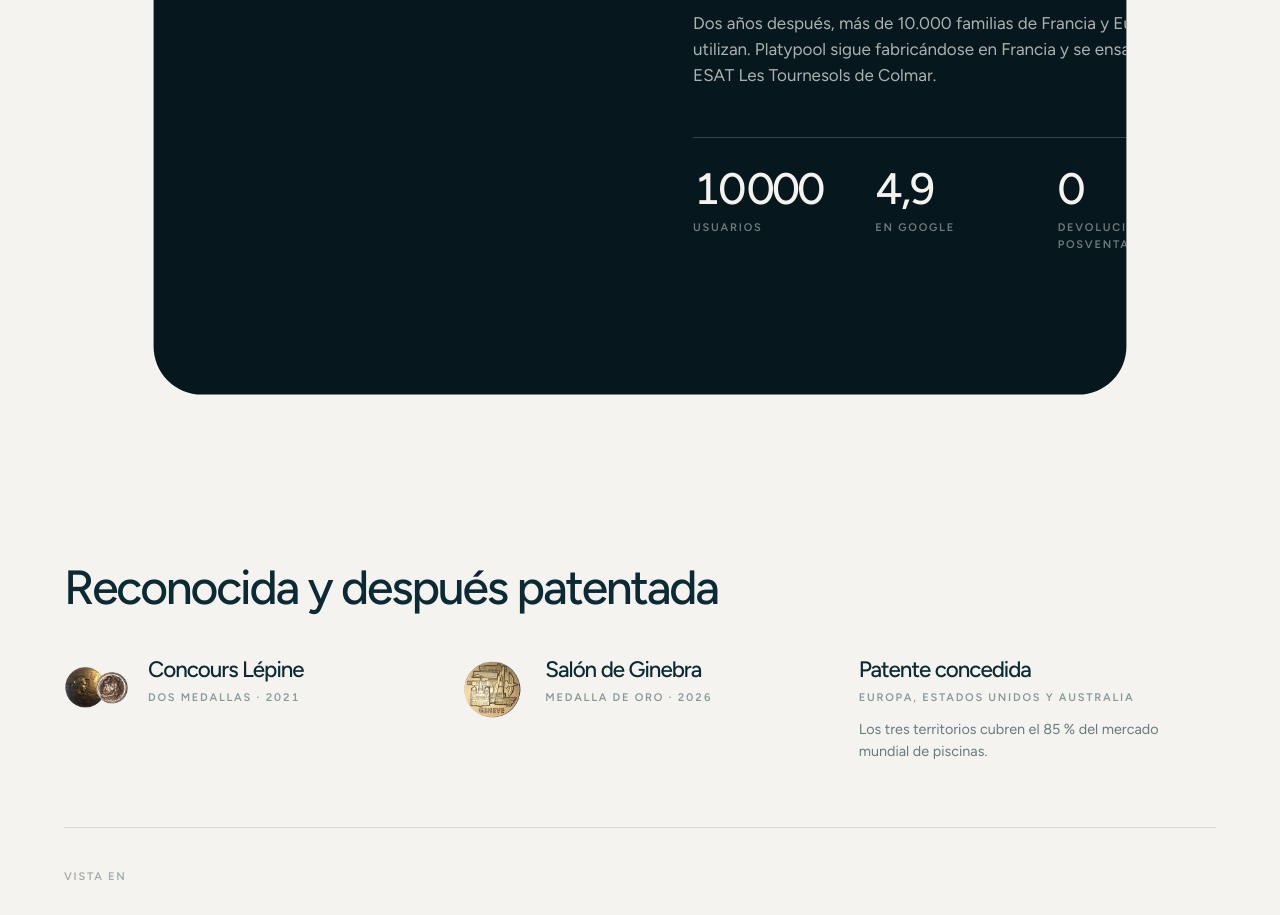
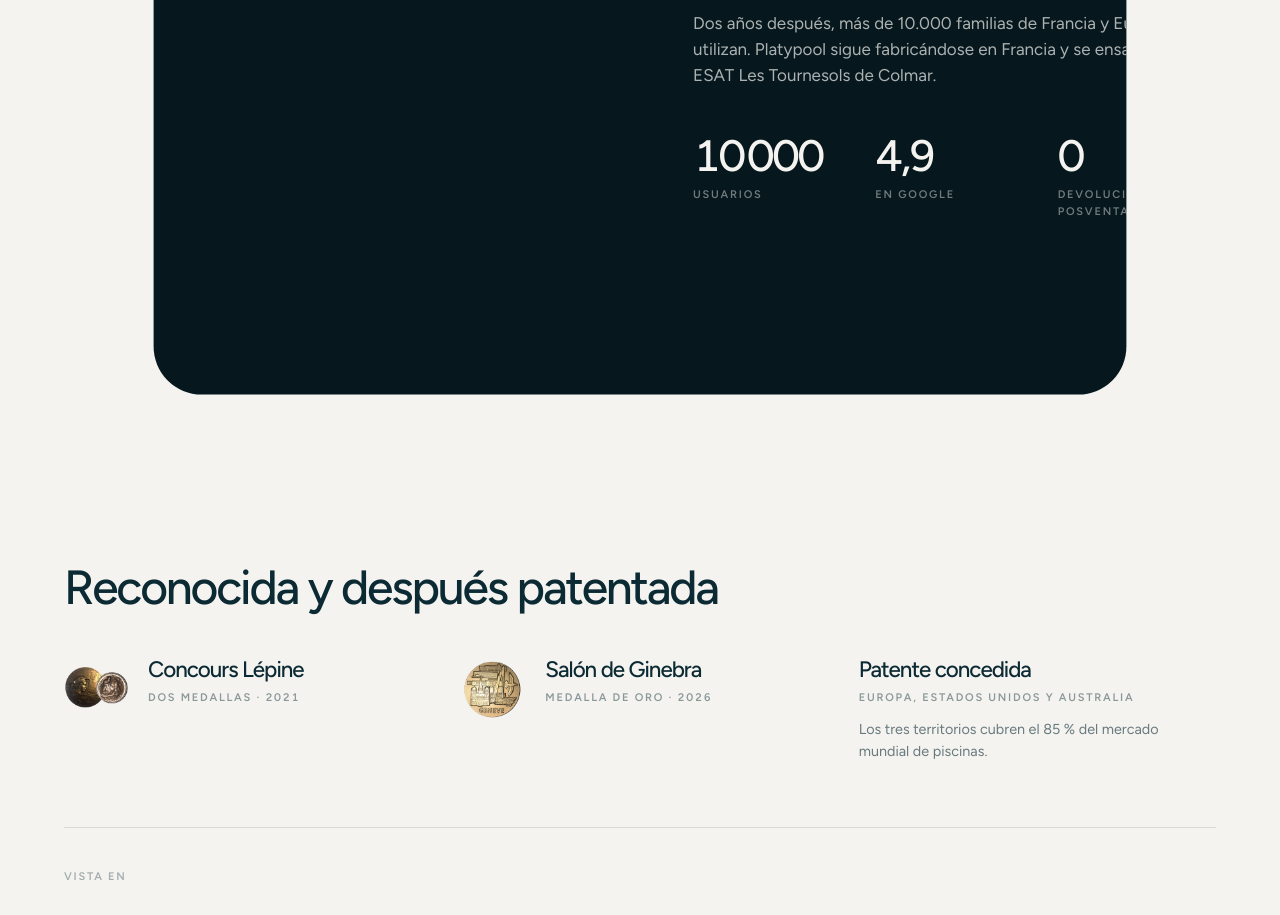
Before and after one commit to gonrodter/platypool, a Next.js app: page / in a window 1280 px wide. Shown: the part 4020-4935 px from the top of the page. Built offline with nearby package versions, Linux system fonts and the light colour scheme.

Commit message:
Remove story section progress bar

```diff
--- a/app/page.tsx
+++ b/app/page.tsx
@@ -425,12 +425,7 @@
                 </p>
               </div>
 
-              <div
-                className="waterline reveal mt-12 bg-paper/20 [--sweep:0%]"
-                data-rule
-                aria-hidden="true"
-              />
-              <div className="mt-8 grid grid-cols-3 gap-6">
+              <div className="mt-12 grid grid-cols-3 gap-6">
                 <div className="reveal">
                   <p className="figure text-[clamp(1.9rem,3.5vw,2.75rem)]">
                     <Counter value={10000} />
```
